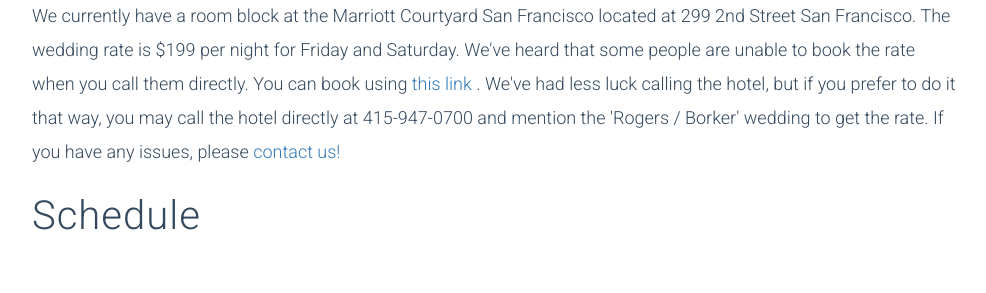
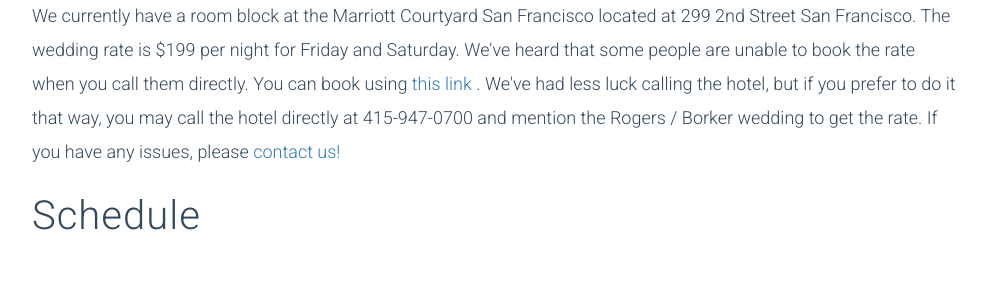
Before and after one commit to jackie-and-ryan/jackie-and-ryan.github.io, a Jekyll site: the page built from wedding/index.html, in a window 1280 px wide and 900 px high, scrolled down 1358 px. Shown: the part 187-480 px from the top of the window, without its empty margins (143-1129 px from the left). Built offline with Jekyll 4.4.1, drawn with Linux system fonts in a browser that asks for light colours.

Commit message:
trying again

```diff
--- a/wedding/index.html
+++ b/wedding/index.html
@@ -20,7 +20,7 @@
         <p>Our wedding venue is roughly 20 minutes north of San Francisco (SFO) airport, which is the best access point for our wedding. However, Oakland (OAK) isn't too far if you're willing to brave occasional bridge traffic. Both airports have car rental facilities on site.</p>
 
         <h2>Hotel</h2>
-        <p>We currently have a room block at the Marriott Courtyard San Francisco located at 299 2nd Street San Francisco. The wedding rate is $199 per night for Friday and Saturday. We've heard that some people are unable to book the rate when you call them directly. You can book using <a href="http://www.marriott.com/meeting-event-hotels/group-corporate-travel/groupCorp.mi?resLinkData=Rogers/Borker%20Wedding%5Esfocd%60rbwrbwa%60199.00%60USD%60false%604%607/7/17%607/9/17%606/17/17&app=resvlink&stop_mobi=yes"> this link </a>. We've had less luck calling the hotel, but if you prefer to do it that way, you may call the hotel directly at 415-947-0700 and mention the 'Rogers / Borker' wedding to get the rate. If you have any issues, please <a href="mailto:hello@jackieandryan.com">contact us!</a></p>
+        <p>We currently have a room block at the Marriott Courtyard San Francisco located at 299 2nd Street San Francisco. The wedding rate is $199 per night for Friday and Saturday. We've heard that some people are unable to book the rate when you call them directly. You can book using <a href="http://www.marriott.com/meeting-event-hotels/group-corporate-travel/groupCorp.mi?resLinkData=Rogers/Borker%20Wedding%5Esfocd%60rbwrbwa%60199.00%60USD%60false%604%607/7/17%607/9/17%606/17/17&app=resvlink&stop_mobi=yes"> this link </a>. We've had less luck calling the hotel, but if you prefer to do it that way, you may call the hotel directly at 415-947-0700 and mention the Rogers / Borker wedding to get the rate. If you have any issues, please <a href="mailto:hello@jackieandryan.com">contact us!</a></p>
 
     </div>
 
```
